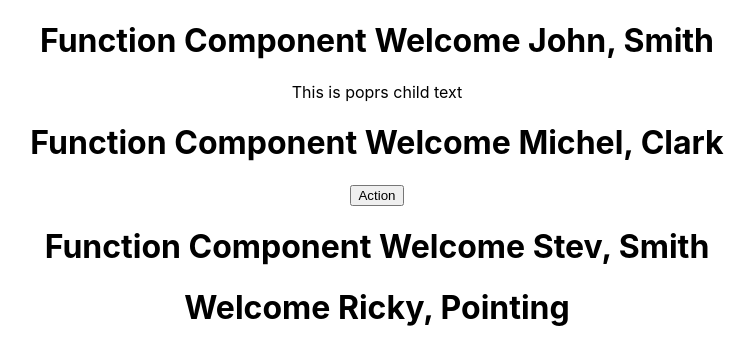
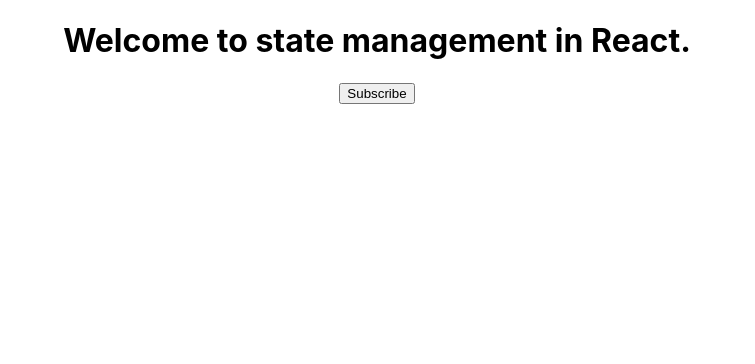
Before and after one commit to harishtm/ReactLearning, a React (Create React App) app in the folder hello-world/: page / in a window 1280 px wide. Shown: the top 364 px of the page, without its empty margins (263-1018 px from the left). Built offline with nearby package versions, Linux system fonts and the light colour scheme.

Commit message:
state management in a component

```diff
--- a/hello-world/src/App.js
+++ b/hello-world/src/App.js
@@ -5,22 +5,31 @@
 import { WelcomeMessage } from './components/Welcome';
 import Hello from './components/Hello';
 import { GreetMessage, EmployeeGreet } from './components/GreetWithName';
+import Message from './components/Message';
 
 
 function App() {
   return (
     <div className="App">
       {/* <Greet></Greet> */}
+
       {/* <WelcomeMessage/> */}
+
       {/* <Hello/> */}
-      <GreetMessage firstname="John" lastname="Smith">
+
+      {/* <GreetMessage firstname="John" lastname="Smith">
         <p> This is poprs child text </p>
-      </GreetMessage>
-      <GreetMessage firstname="Michel" lastname="Clark">
+      </GreetMessage> */}
+
+      {/* <GreetMessage firstname="Michel" lastname="Clark">
         <button>Action</button>
-      </GreetMessage>
-      <GreetMessage firstname="Stev" lastname="Smith"/>
-      <EmployeeGreet firstname="Ricky" lastname="Pointing"/>
+      </GreetMessage> */}
+
+      {/* <GreetMessage firstname="Stev" lastname="Smith"/>
+      <EmployeeGreet firstname="Ricky" lastname="Pointing"/> */}
+
+      <Message/>
+
     </div>
   );
 }
--- /dev/null
+++ b/hello-world/src/components/Message.js
@@ -0,0 +1,34 @@
+import React, {Component} from 'react';
+
+
+class Message extends Component {
+
+    constructor() {
+        super()
+        this.state = {
+            message: "Welcome to state management in React."
+        }
+    }
+
+    changeMessage() {
+        this.setState({
+            message: 'Thank you for subscribing'
+        })
+    }
+
+    render() {
+        return (
+            <div>
+                <h1>
+                    { this.state.message }
+                </h1>
+                <button onClick={ () => this.changeMessage() }>
+                    Subscribe
+                </button>
+            </div>
+        )
+    }
+}
+
+
+export default Message;
```
